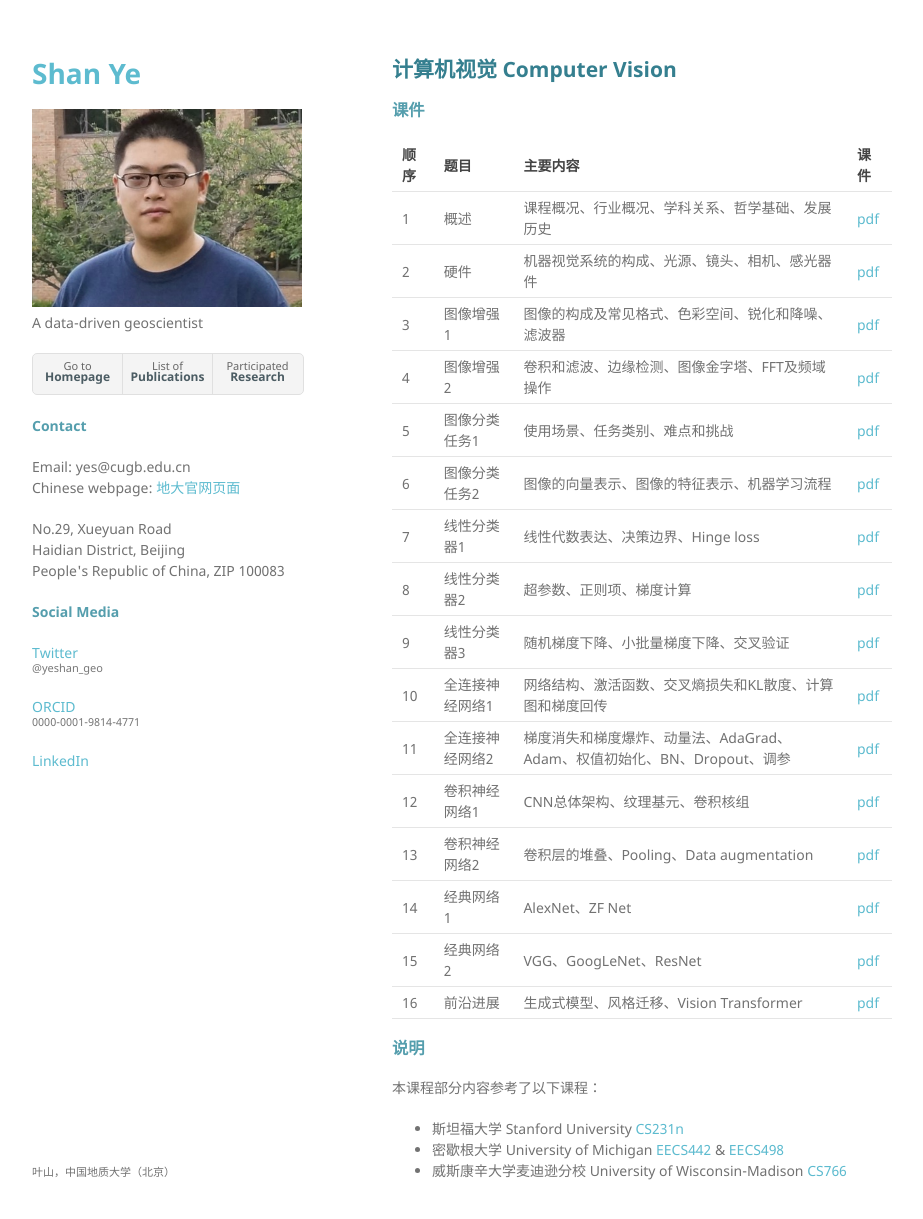
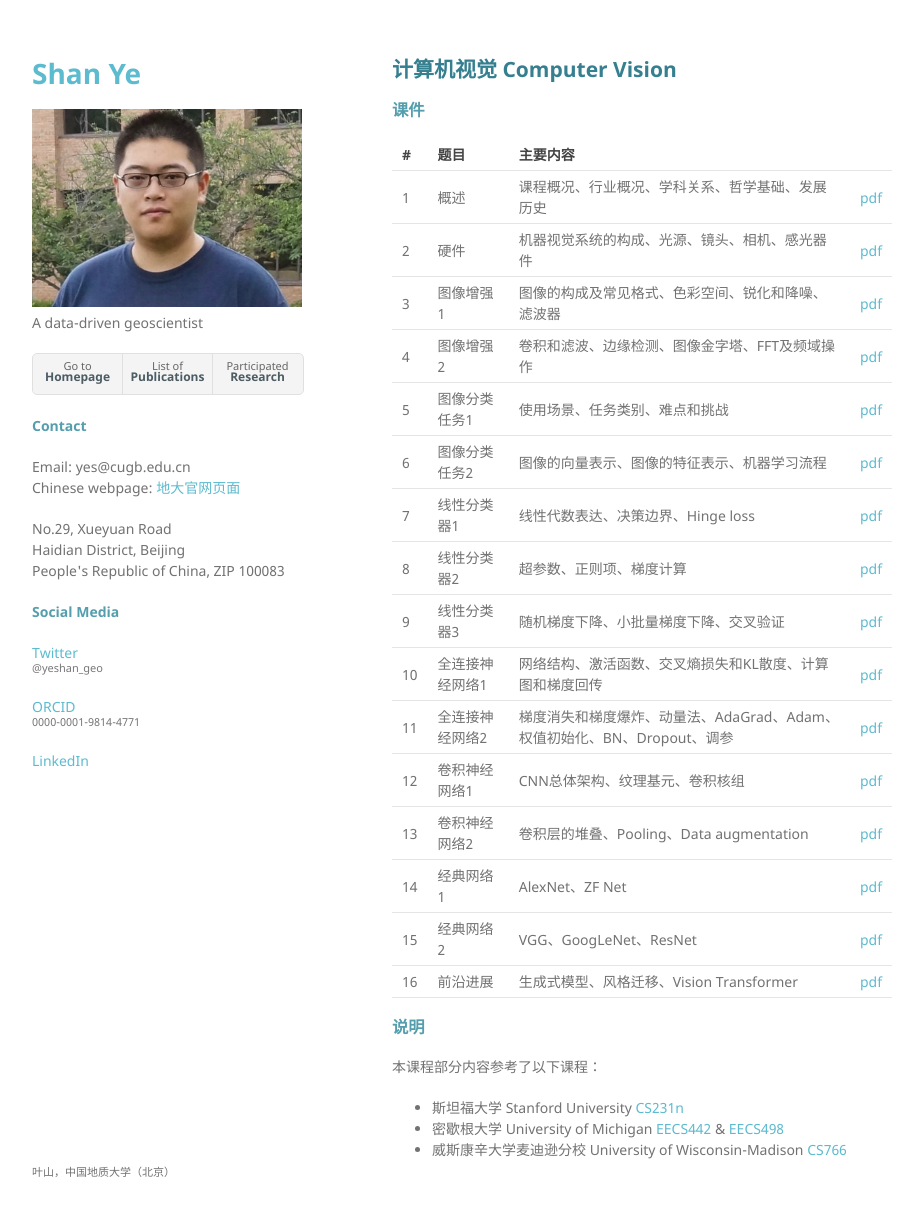
Before and after one commit to yeshan-geo/yeshan-geo.github.io, a Jekyll site: the page built from pages/computer_vision.md, in a window 1280 px wide and 1251 px high. Shown: the top 1219 px of the window, without its empty margins (178-1101 px from the left). Built offline with Jekyll 4.4.1, drawn with Linux system fonts in a browser that asks for light colours; our own code applies the rules of GitHub Pages for plain Markdown files.

Commit message:
Update computer_vision.md

```diff
--- a/pages/computer_vision.md
+++ b/pages/computer_vision.md
@@ -2,7 +2,7 @@
 
 ### 课件
 
-|顺序|题目|主要内容|课件|
+|#|题目|主要内容||
 |---|---|---|---|
 |1|概述|课程概况、行业概况、学科关系、哲学基础、发展历史|[pdf](https://github.com/yeshan-geo/yeshan-geo.github.io/blob/main/documents/cv/2024/L1-Introduction.pdf)|
 |2|硬件|机器视觉系统的构成、光源、镜头、相机、感光器件|[pdf](https://github.com/yeshan-geo/yeshan-geo.github.io/blob/main/documents/cv/2024/L2-Sensors.pdf)|
```
